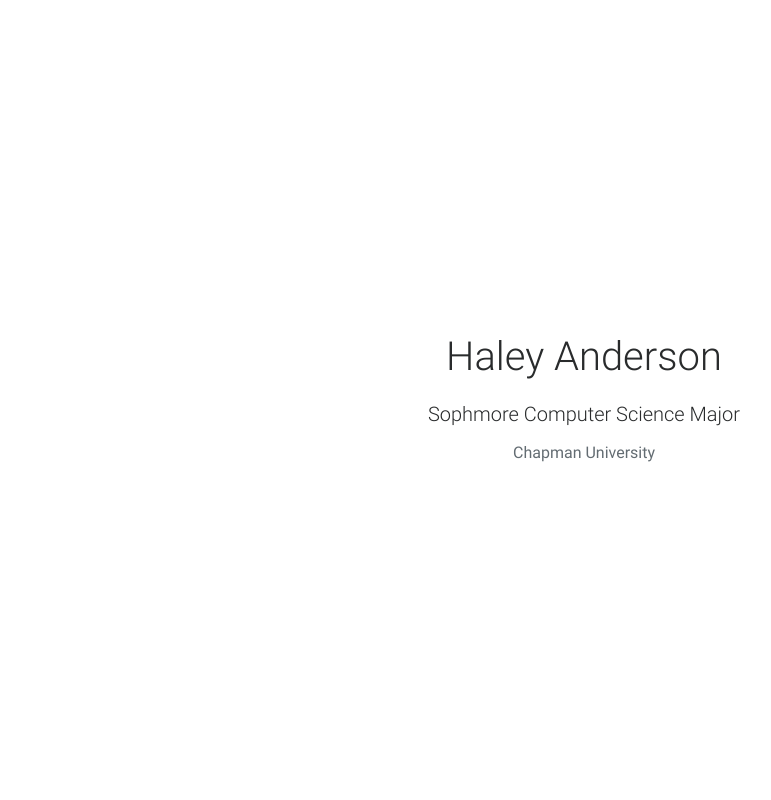
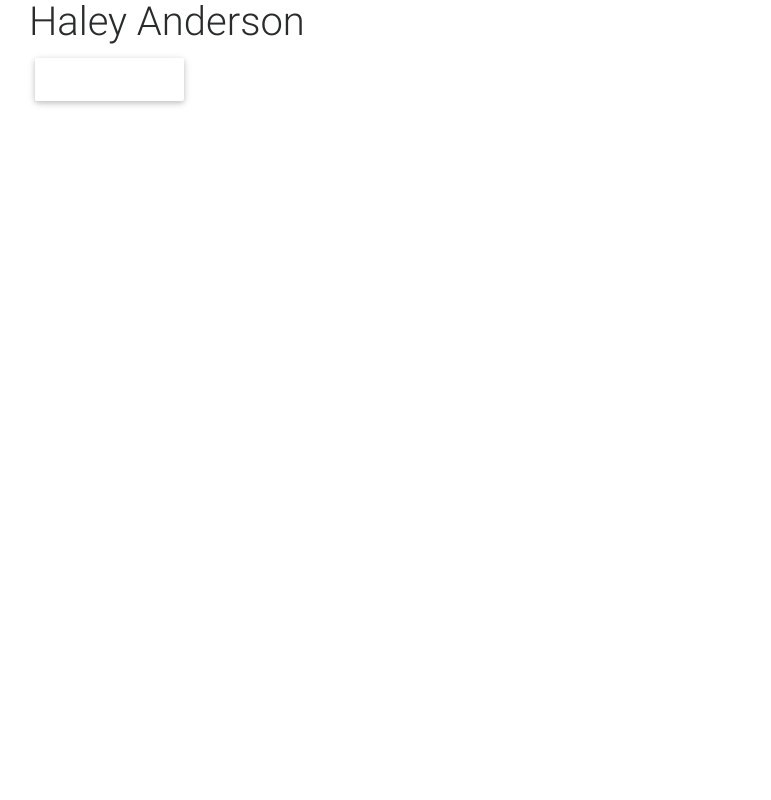
Before and after one commit to haleyanderson4/website, a PHP site: page /index.html in a window 1280 px wide. Shown: the whole page, without its empty margins (56-827 px from the left). Run offline with PHP 8.4, Linux system fonts and the light colour scheme; some libraries are stand-ins or nearby versions.

Commit message:
committing new

```diff
--- a/index.html
+++ b/index.html
@@ -19,15 +19,19 @@
 <body>
 
     <!-- Start your project here-->
-    <div style="height: 100vh">
-        <div class="flex-center flex-column">
-            <h1 class="animated fadeIn mb-2">Haley Anderson</h1>
-
-            <h5 class="animated fadeIn mb-1">Sophmore Computer Science Major</h5>
-
-            <p class="animated fadeIn text-muted">Chapman University</p>
-        </div>
-    </div>
+    <html>
+  <head>
+    <title>Haley Anderson</title>
+    <link href='https://fonts.googleapis.com/css?family=Playfair+Display:900|Raleway:300' rel='stylesheet' type='text/css'>
+    <link rel="stylesheet" type="text/css" href="style.css">
+  </head>
+  <body>
+  	<div class="container">
+  		<h1>Haley Anderson</h1>
+  	  <a class="btn" href="#">Get Started</a>
+  	</div>
+  </body>
+</html>
     <!-- /Start your project here-->
 
     <!-- SCRIPTS -->
```
Also changed, not shown: css/style.css (line endings or trailing spaces).
